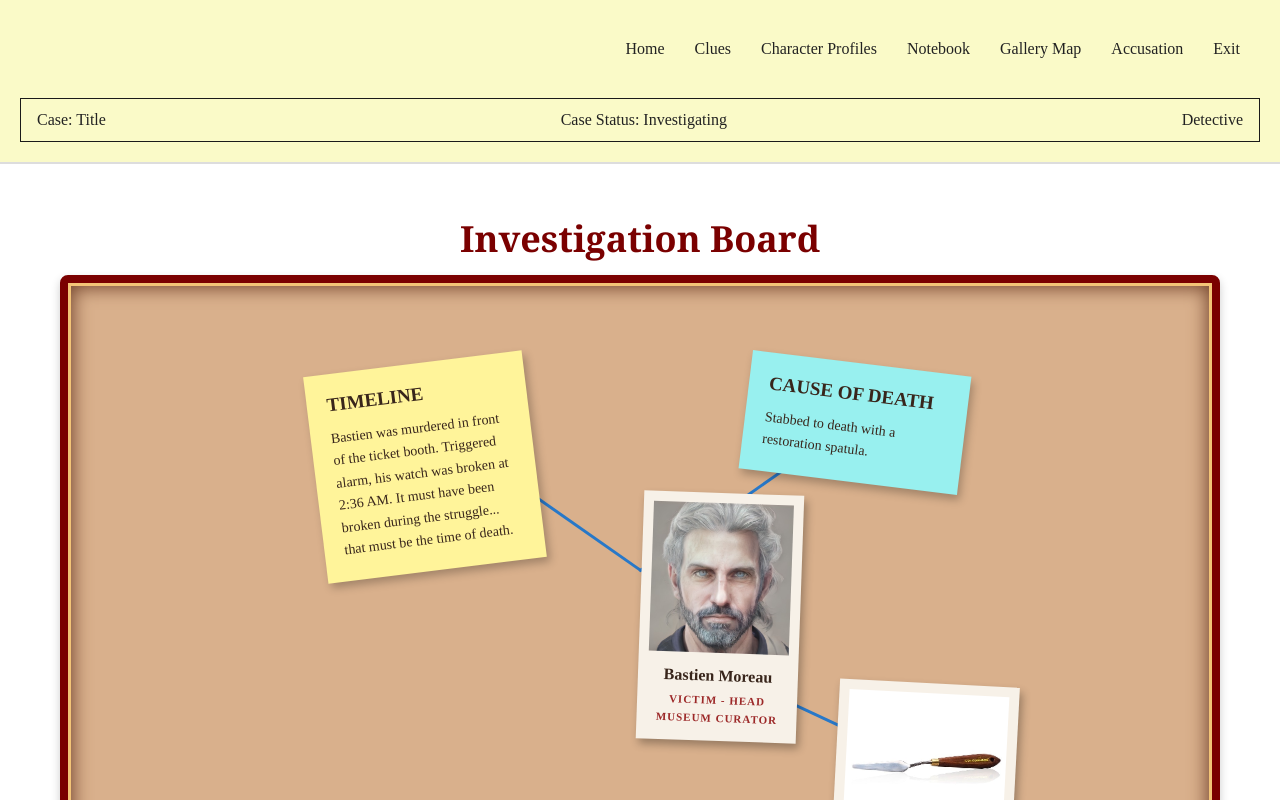
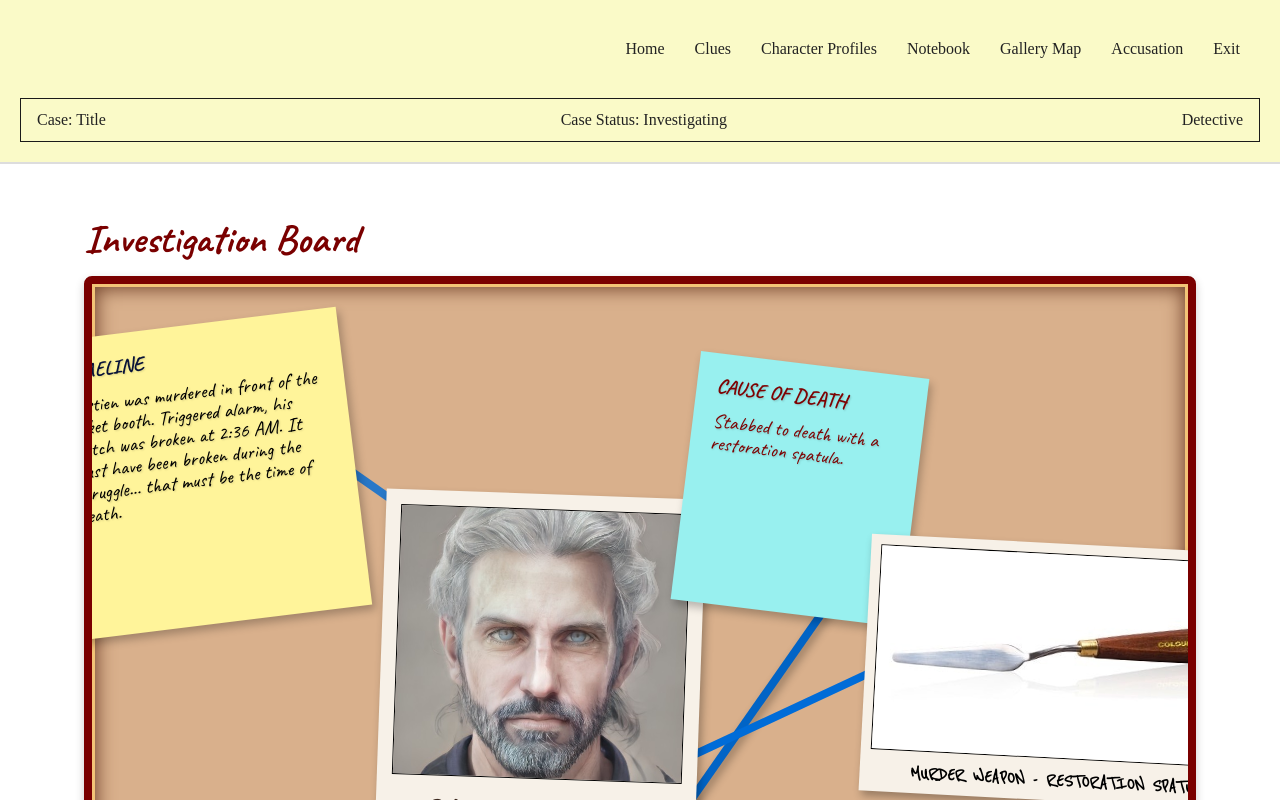
Before and after one commit to stanng66/cpan212-project-group-8, a Next.js app in the folder web/: page /clues in a window 1280 px wide. Shown: the top 800 px of the page. Built offline with nearby package versions, Linux system fonts and the light colour scheme; no server answers.

Commit message:
make bastien and weapon image larger, add handwritten fonts

```diff
--- a/web/app/clues/evidence-board/evidenceBoard.js
+++ b/web/app/clues/evidence-board/evidenceBoard.js
@@ -78,7 +78,7 @@ export default async function EvidenceBoard() {
                             src="/assets/murderWeapon.jpg"
                             alt="Restoration spatula murder weapon"
                         />
-                        <p>MURDER WEAPON</p>
+                        <p>MURDER WEAPON - RESTORATION SPATULA</p>
                     </div>
 
                     <div className={styles["blue-string-left"]}></div>
--- a/web/app/clues/evidence-board/evidenceBoard.module.css
+++ b/web/app/clues/evidence-board/evidenceBoard.module.css
@@ -1,22 +1,27 @@
 /* Clues Page */
 .clues-page {
     width: 100%;
-    max-width: 1200px;
+    max-width: 90vw;
     margin: 0 auto;
     padding: 20px;
     color: var(--clr-text-main);
 }
+/* handwritten fonts
+    font-family: var(--font-caveat), cursive;
+    font-family: var(--font-reenie-beanie), cursive;
 
+    */
 .clues-page h1 {
-    font-family: Georgia, serif;
-    font-size: 36px;
+    font-family: var(--font-caveat), cursive;
+    font-size: 40px;
     color: var(--clr-primary);
     margin-bottom: 12px;
-    text-align: center;
+    text-align: left;
 }
 
 /* Evidence Board */
 .evidence-board {
+    overflow:hidden;
     width: 100%;
     min-height: 1100px;
     padding: 30px;
@@ -73,7 +78,7 @@
     }
 }
 
-/* Victim evidence area */
+/* victim evidence area */
 .victim-section {
     position: relative;
     height: 520px;
@@ -81,12 +86,32 @@
     margin: 30px auto 20px;
 }
 
-/* Victim photograph */
-.victim-section .character-card {
+/* victim photograph */
+.victim-section .victim-card {
+    width: 320px;
     position: absolute;
     top: 150px;
-    left: 50%;
-    transform: translateX(-50%);
+    left: 10%;
+    transform: translateX(-40%) rotate(-2deg);
+    padding: 15px 15px 20px;
+}
+
+.victim-section .victim-card img {
+    width: 100%;
+    height: 270px;
+    object-fit: cover;
+    border: 1px solid black;
+}
+
+.victim-section .victim-card p {
+    font-size: 32px;
+}
+
+.victim-section .victim-card span {
+    font-size: 13px;
+    font-family: var(--font-reenie-beanie), cursive;
+    margin-top:-15px;
+
 }
 
 /* Character hover effects */
@@ -104,13 +129,16 @@
 
 /* Timeline sticky note */
 .timeline-note {
+    font-family: var(--font-caveat), cursive;
+    min-height: 300px;
+
     position: absolute;
-    top: 20px;
-    left: 0;
-    width: 220px;
+    top: -20px;
+    left: -260px;
+    width: 300px;
     padding: 20px;
     background-color: #FFF49A;
-    color: #38251B;
+    color: #000000;
     transform: rotate(-7deg);
     box-shadow: 3px 5px 8px rgba(0, 0, 0, 0.25);
 }
@@ -119,35 +147,44 @@
 .cause-note {
     position: absolute;
     top: 20px;
-    right: 0;
-    width: 220px;
+    right: 50px;
+    width: 230px;
     padding: 20px;
     background-color: #98F0EF;
     color: #38251B;
     transform: rotate(7deg);
     box-shadow: 3px 5px 8px rgba(0, 0, 0, 0.25);
+    min-height: 250px;
 }
 
 /* Sticky note text */
 .timeline-note h3,
 .cause-note h3 {
-    font-size: 19px;
+    font-size: 20px;
     margin-bottom: 12px;
-    color: #38251B;
+    color: #081238;
+    font-family: var(--font-caveat), cursive;
+    text-shadow: 1px 1px 2px rgba(0, 0, 0, 0.153);
+
 }
 
 .timeline-note p,
 .cause-note p {
-    font-size: 14px;
-    line-height: 1.6;
+    font-size: 20px;
+    line-height: 1.1;
+    font-family: var(--font-caveat), cursive;
+    text-shadow: 1px 1px 2px rgba(0, 0, 0, 0.153);
+
 }
-
+.cause-note h3, .cause-note p{
+    color: rgb(126, 3, 3);
+}
 /* Murder weapon photograph */
 .weapon-card {
     position: absolute;
-    top: 340px;
-    right: -50px;
-    width: 180px;
+    top: 200px;
+    right: -300px;
+    width: 400px;
     padding: 10px;
     background-color: #F7F1E8;
     text-align: center;
@@ -156,25 +193,29 @@
 }
 
 .weapon-card img {
-    width: 100%;
-    height: 145px;
+    width: 380px;
+    height: 205px;
     object-fit: cover;
+    border: 1px black solid;
+
 }
 
 .weapon-card p {
+    font-family: var(--font-reenie-beanie), cursive;
+
     margin-top: 8px;
-    font-size: 12px;
-    font-weight: bold;
-    color: #38251B;
+    font-size: 20px;
+    font-weight: 900;
+    color: #000000;
 }
 
 /* Timeline to victim */
 .blue-string-left {
     position: absolute;
     top: 175px;
-    left: 25%;
+    left:20px;;
     width: 180px;
-    height: 3px;
+    height: 8px;
     background-color: #2878C8;
     transform: rotate(35deg);
     z-index: 0;
@@ -184,11 +225,13 @@
 .blue-string-right {
     position: absolute;
     top: 175px;
-    right: 25%;
-    width: 180px;
-    height: 3px;
-    background-color: #2878C8;
-    transform: rotate(-35deg);
+    right: 80px;
+    width: 380px;
+    height: 8px;
+    background-color: #0164c6;
+    box-shadow: 3px 5px 8px rgba(0, 0, 0, 0.3);
+    transform: rotate(-55deg);
+    transform-origin: right center;
     z-index: 0;
 }
 
@@ -196,11 +239,11 @@
 .blue-string-weapon {
     position: absolute;
     top: 355px;
-    right: 18%;
-    width: 130px;
-    height: 3px;
-    background-color: #2878C8;
-    transform: rotate(25deg);
+    right: 20px;
+    width: 280px;
+    height: 8px;
+    background-color: #006cd8;
+    transform: rotate(-25deg);
     z-index: 0;
 }
 
@@ -261,7 +304,7 @@
 .character-card {
     background-color: #F7F1E8;
     padding: 10px 10px 15px;
-    width: 160px;
+    width: fit-content;
     text-align: center;
     box-shadow: 3px 5px 8px rgba(0, 0, 0, 0.3);
     transform: rotate(-2deg);
@@ -281,13 +324,17 @@
 
 .character-card img {
     width: 100%;
-    height: 150px;
+    height: 200px;
     object-fit: cover;
+    border: 1px black solid;
 }
 
 .character-card p {
+    font-family: var(--font-caveat), cursive;
     margin: 10px 0 5px;
-    font-weight: bold;
+    font-weight: 900;
+    font-size:25px;
+    text-transform:uppercase;
     color: #38251B;
 }
 
```
